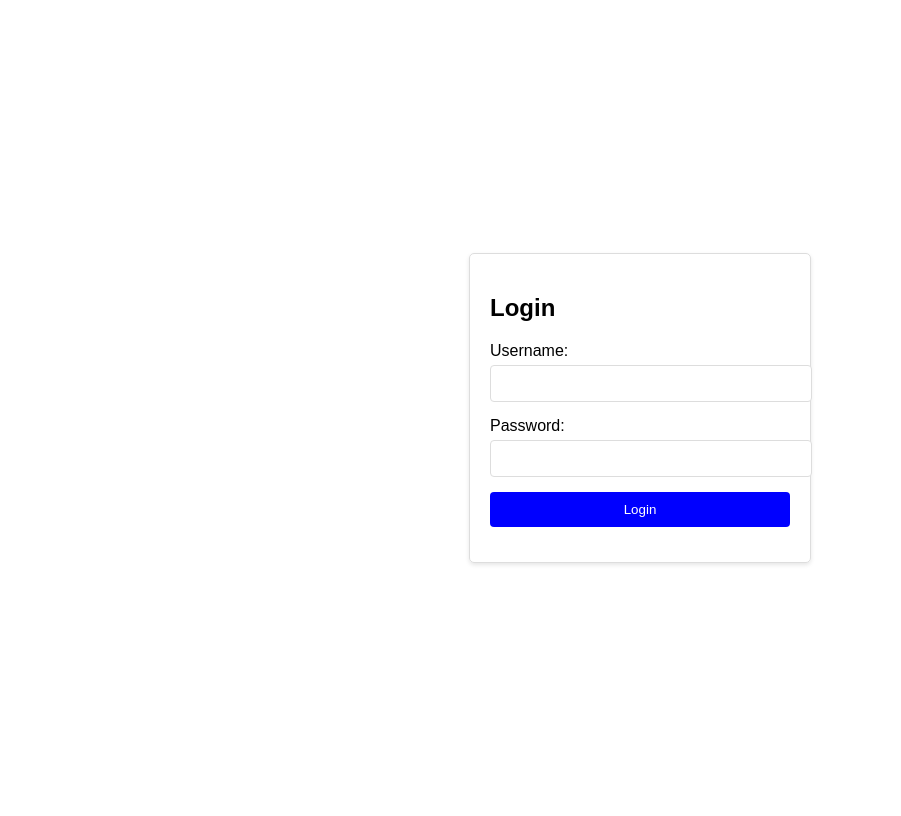
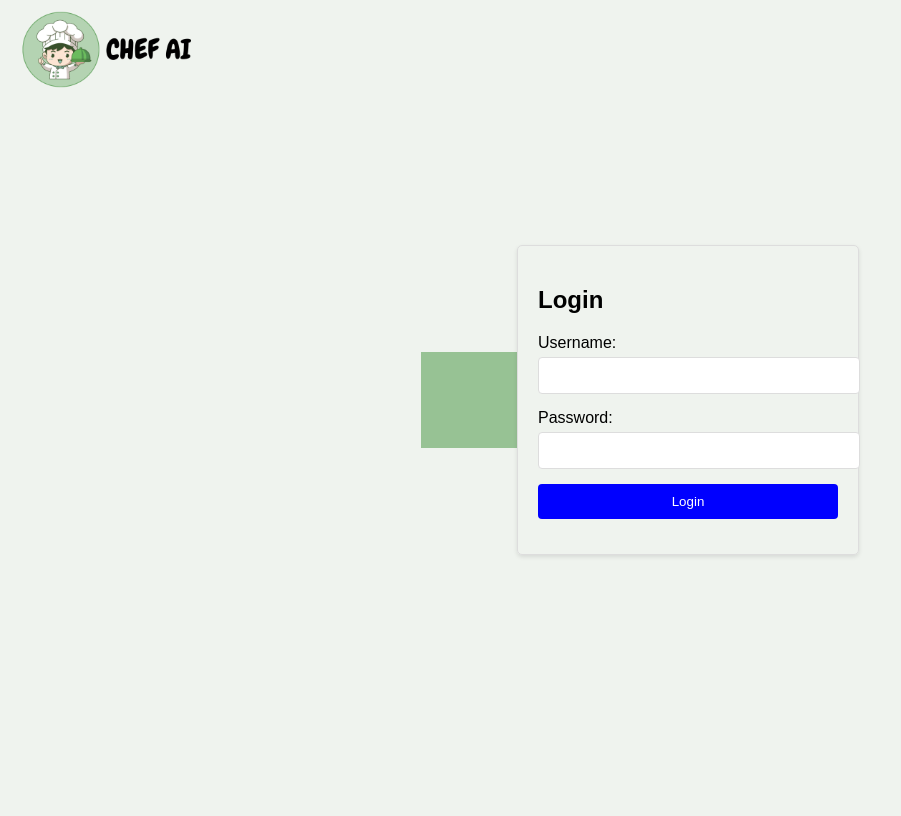
Before and after one commit to arcleah/ai-chef, a Flask app: template templates/login.html in a window 1280 px wide. Shown: the whole page, without its empty margins (0-901 px from the left). After the commit the page ends 557 px from the top, so only its background shows below. Run offline with Flask 3, Linux system fonts and the light colour scheme; the template is opened without the code that fills it, so the values that code supplies are empty.

Commit message:
Worked on login page

```diff
--- /dev/null
+++ b/static/css/stylelogin.css
@@ -0,0 +1,49 @@
+body {
+    font-family: Chewy, system-ui, -apple-system, 'Segoe UI', Roboto, 'Helvetica Neue', Arial, 'Noto Sans',
+    'Liberation Sans', sans-serif;
+    margin: 0;
+    padding: 0;
+    background-color: #eaf0e9bd;
+}
+
+header {
+    background-color: #97c294;
+    color: black;
+    padding: 3em;
+    text-align: center;
+    display: flex;
+    justify-content: space-between;
+    align-items: center;
+}
+
+main {
+    padding: 2em;
+    flex: 1; /* Grow to fill the available space */
+}
+
+#logo {
+    position: absolute;
+    left: 20px;
+    top: -38px;
+    width: 179px;
+    height: 175px;
+}
+
+.ourGoal {
+    color: #000;
+    font-size: 40px;
+    font-family: Chewy, system-ui, -apple-system, 'Segoe UI', Roboto, 'Helvetica Neue', Arial, 'Noto Sans',
+        'Liberation Sans', sans-serif;
+    position: absolute;
+    left: 464px;
+    top: 246px;
+    width: 453px;
+    height: 109px;
+    text-align: center;
+    align-items: center;
+    flex-direction: column;
+}
+
+h1 {
+    margin-left: 100px; /* Move the h1 element to the right */
+}
--- a/templates/login.html
+++ b/templates/login.html
@@ -1,6 +1,9 @@
 <!DOCTYPE html>
 <html>
 <head>
+    <meta charset="UTF-8">
+    <meta name="viewport" content="width=device-width, initial-scale=1.0">
+    <link rel="stylesheet" type="text/css" href="{{ url_for('static', filename='css/stylelogin.css') }}">
     <title>Login Page</title>
     <style>
         body {
@@ -45,6 +48,13 @@
     </style>
 </head>
 <body>
+    <a href="mainpage.html">
+        <header>
+            <a href="mainpage.html">
+            <img id ="logo" src="{{ url_for('static', filename='images/chef_ai_mini.png') }}" alt="Chef AI homepage Logo">
+            </a>
+        </header>
+    </a>
     <div class="login-container">
         <h2>Login</h2>
         <form action="/submit-your-login-form" method="post">
```
